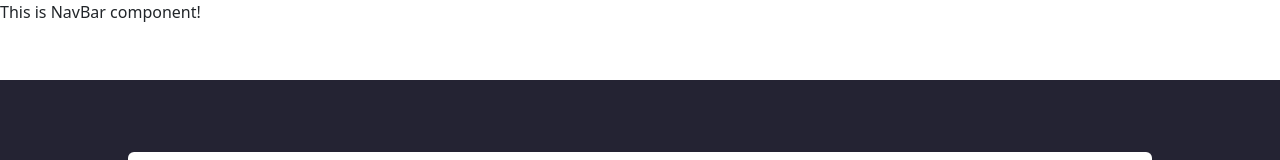
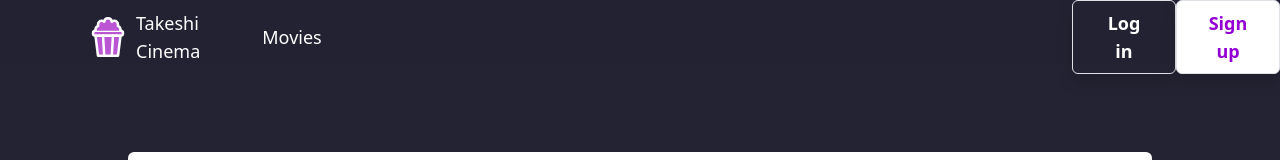
Before and after one commit to ginkgob/Kitano-Cinema-Front, a React (Create React App) app: page / in a window 1280 px wide. Shown: the top 160 px of the page. Built offline with nearby package versions, Linux system fonts and the light colour scheme.

Commit message:
set navbar style

```diff
--- a/package.json
+++ b/package.json
@@ -2,18 +2,17 @@
   "name": "takeshi-cinema",
   "version": "0.1.0",
   "private": true,
-  "proxy" : "localhost:3000",
   "dependencies": {
     "@testing-library/jest-dom": "^5.16.5",
     "@testing-library/react": "^13.4.0",
     "@testing-library/user-event": "^13.5.0",
-    "bootstrap": "^5.2.1",
     "react": "^18.2.0",
     "react-dom": "^18.2.0",
     "react-icons": "^4.4.0",
     "react-router-dom": "^6.4.1",
     "react-scripts": "5.0.1",
     "reactstrap": "^9.1.4",
+    "bootstrap": "^5.2.1",
     "web-vitals": "^2.1.4"
   },
   "scripts": {
--- a/public/index.html
+++ b/public/index.html
@@ -11,7 +11,7 @@
     />
     <link rel="apple-touch-icon" href="%PUBLIC_URL%/logo192.png" />
     <link rel="manifest" href="%PUBLIC_URL%/manifest.json" />
-    <title>Movie Seat Booking</title>
+    <title>タケシ Cinema</title>
   </head>
 
   <body>
--- a/src/App.css
+++ b/src/App.css
@@ -1,6 +1,7 @@
 html {
   height: 100%;
 }
+
 body {
   min-height: 100%;
   position: relative;
--- a/src/components/MoviePoster.jsx
+++ b/src/components/MoviePoster.jsx
@@ -1,13 +1,17 @@
 import React from 'react'
+import { useNavigate } from 'react-router-dom'
 import MoviesJson from '../movies.json'
 
 const MoviePoster = () => {
+
+  const navigate = useNavigate();
+
   return (
     <section className='w-[80vw] h-fit bg-white rounded-2'>
       <div className='grid grid-cols-5 content-center justify-items-center m-4'>
         {
         MoviesJson.map( movie =>
-        <div className='m-2 w-40 h-auto hover:scale-110 transition duration-500' key={movie.id}>
+        <div className='m-2 w-40 h-auto hover:scale-110 transition duration-500' key={movie.id} onClick={() => navigate ('/session')}>
         <div className='relative z-0 cursor-pointer group'>
           <img className='rounded-lg' src={movie.img} alt="" />
           <div className='absolute text-xs text-ellipsis overflow-hidden text-white inset-0 z-10 w-full h-full p-3 hover:bg-zinc-800/80 transition duration-200 rounded-lg hidden group-hover:block '>
--- a/src/components/NavBar.jsx
+++ b/src/components/NavBar.jsx
@@ -1,11 +1,22 @@
 import React from 'react'
+import { ReactComponent as Logo } from '../icons/cornIcon.svg'
 
 const NavBar = () => {
   return (
-    <section className='bg-white w-screen h-20 mb-12'>
-        <div>
-            This is NavBar component!
-        </div>
+    <section className='flex items-center justify-center w-screen h-20 mb-12 style-none text-white'>
+      <ul className='grid grid-cols-12 list-none text-lg font-medium items-center justify-items-center w-full h-16 fixed z-10 bg-[#242333]/70'>
+        <li className='col-start-1 w-10 h-10 justify-self-end m-2'>
+          <Logo />
+        </li>
+        <li className='col-start-2'>Takeshi Cinema</li>
+        <li className='col-start-3'>Movies</li>
+        <li className='col-start-11'>
+          <button className='text-white font-semibold py-2 px-4 border border-gray-400 rounded shadow hover:bg-[#9400D3] transition duration-500'>Log in</button>
+        </li>
+        <li className='col-start-12 bg-white hover:bg-black transition duration-500 text-[#9400D3] font-semibold py-2 px-4 border border-gray-400 rounded shadow'>
+          <button>Sign up</button>
+        </li>
+      </ul>
     </section>
   )
 }
--- a/src/components/SessionSelect.jsx
+++ b/src/components/SessionSelect.jsx
@@ -1,8 +1,8 @@
 import React, { useState } from 'react'
 import {Dropdown, DropdownItem, DropdownMenu, DropdownToggle} from 'reactstrap'
-import 'bootstrap/dist/css/bootstrap.min.css'
 import MoviesJson from '../movies.json'
 import { Cinema } from './Cinema'
+import 'bootstrap/dist/css/bootstrap.min.css'
 
 
 const MovieSelect = () => {
--- a/src/movies.json
+++ b/src/movies.json
@@ -24,8 +24,8 @@
     "synopsis": "Rick Deckard (Harrison Ford) is a retired cop in Los Angeles in 2019. L.A. has become a pan-cultural dystopia of corporate advertising, pollution and flying automobiles, as well as replicants, human-like androids with short life spans built by the Tyrell Corporation for use in dangerous off-world colonization. Deckard's former job in the police department was as a talented blade runner, a euphemism for detectives that hunt down and assassinate rogue replicants. Called before his one-time superior (M. Emmett Walsh), Deckard is forced back into active duty. A quartet of replicants led by Roy Batty (Rutger Hauer) has escaped and headed to Earth, killing several humans in the process.",
     "shortsynopsis" : "Rick Deckard (Harrison Ford) is a retired cop in Los Angeles in 2019. L.A. has become a pan-cultural dystopia of corporate advertising, pollution and flying automobiles.",
     "price": 7,
-    "img" : "htps://m.media-amazon.com/images/I/51abpgBmt6L._AC_.jpg",
-    "rating" : 8.1,
+    "img" : "https://m.media-amazon.com/images/I/51abpgBmt6L._AC_.jpg",
+    "rating" : 6.5,
     "totalSeats": 60,
     "blockedSeats": 6
     },
```
Also changed, not shown: public/manifest.json, src/icons/cornIcon.svg (added), src/icons/star-solid.svg (deleted).
